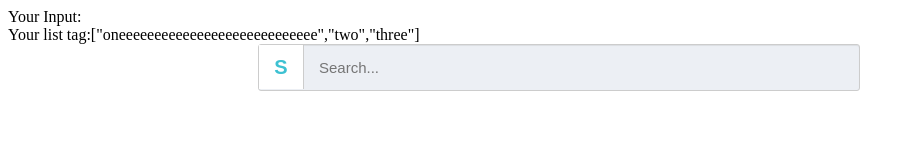
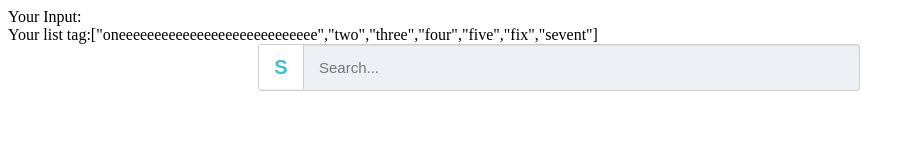
Before and after one commit to thuanitdn/tag-input-autocomplete-tl, a plain HTML site: page index.html in a window 1280 px wide. Shown: the whole page, without its empty margins (0-914 px from the left). Drawn offline with nearby package versions, Linux system fonts and the light colour scheme.

Commit message:
Update index.html

```diff
--- a/index.html
+++ b/index.html
@@ -27,7 +27,7 @@
     app.controller('FormCtrl', function ($scope) {
 
 
-        $scope.listtwo = ['oneeeeeeeeeeeeeeeeeeeeeeeeeeee','two','three'];
+        $scope.listtwo = ['oneeeeeeeeeeeeeeeeeeeeeeeeeeee','two','three','four','five','fix','sevent'];
 
         $scope.$watch("inputText", function (newVal,oldVal) {
             console.log("something is happening with input text:"+newVal);
```
